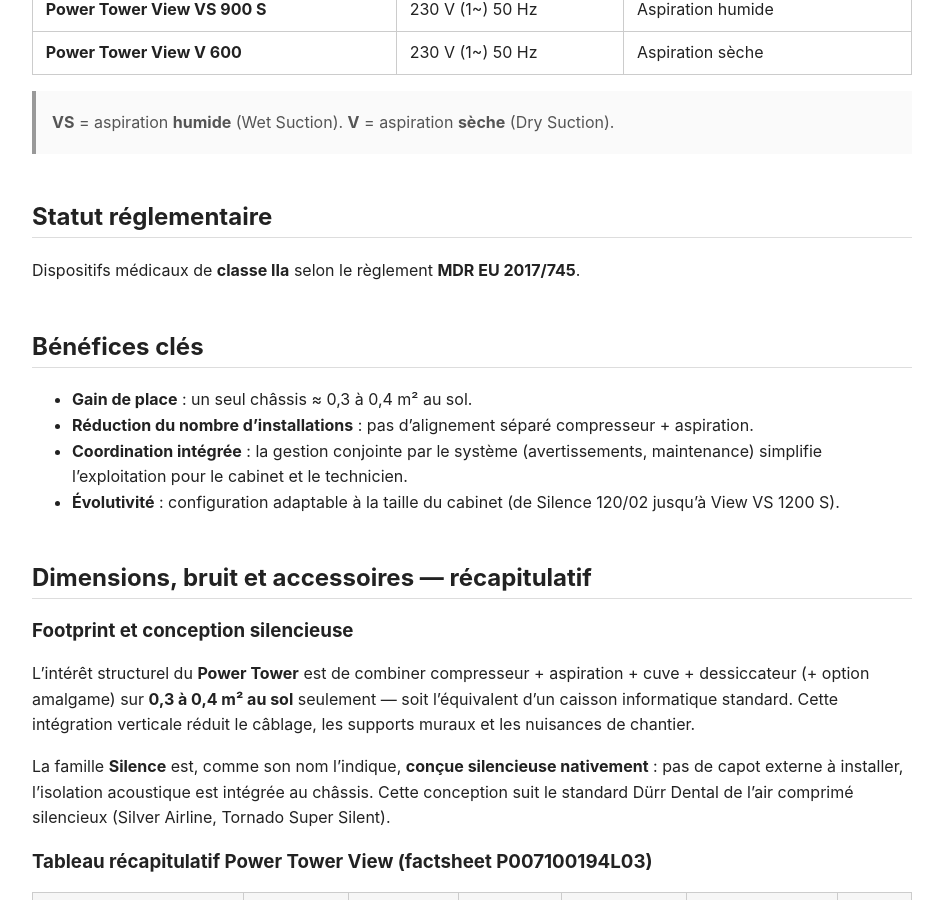
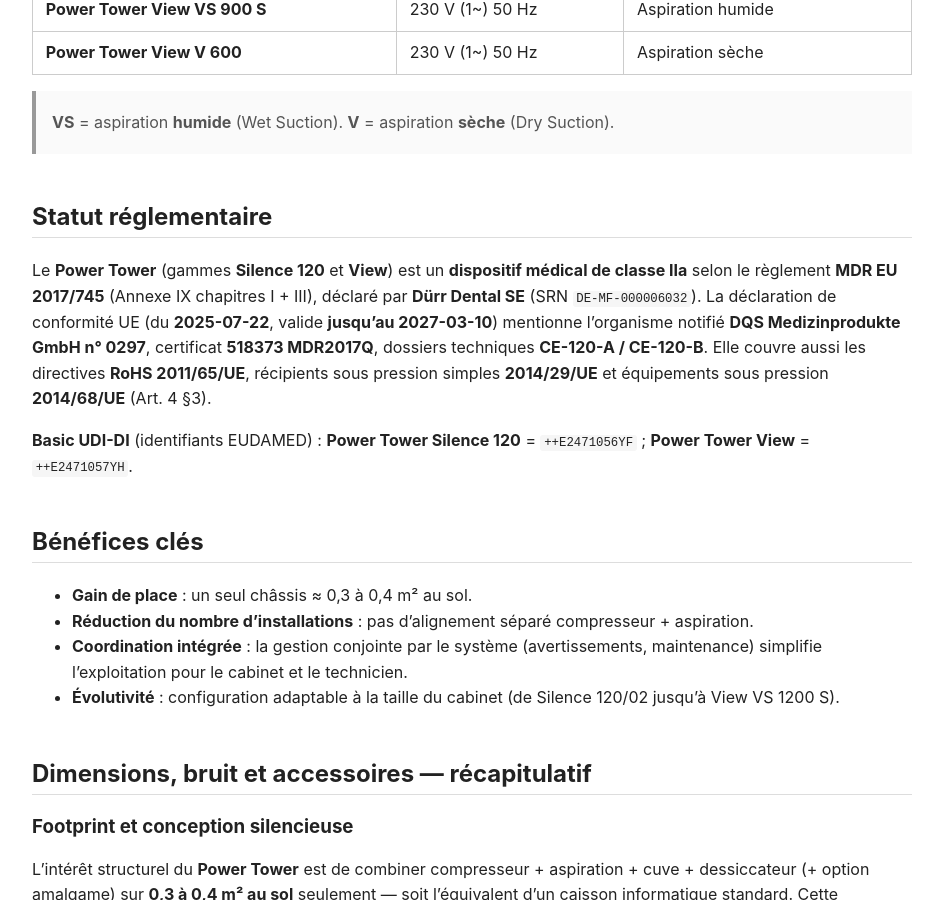
Before and after one commit to Grzybicki/durr-dental-knowledge-base, a Jekyll site: the page built from docs/fr/conventionnel/power-tower/overview.md, in a window 1280 px wide and 900 px high, scrolled down 1729 px. Shown: the whole window, without its empty margins (168-1111 px from the left). Built offline with Jekyll 4.4.1, drawn with Linux system fonts in a browser that asks for light colours.

Commit message:
docs(power-tower): DM IIa confirmé sur DoC officielle + Basic UDI-DI EUDAMED (0.11.2)
Power Tower Silence 120 (++E2471056YF) et View (++E2471057YH) = DM classe IIa, DoC Dürr Dental SE
2025-07-22 (→ 2027-03-10), MDR Annexe IX ch. I+III, NB DQS 0297, cert 518373 MDR2017Q, dossiers
CE-120-A/B, SRN DE-MF-000006032. Résout la dernière ligne Power Tower « à confirmer ». validate 0/0.

Co-Authored-By: Claude Opus 4.8 (1M context) <noreply@anthropic.com>
Claude-Session: https://claude.ai/code/session_019cKS3uEykA2Nkb6zYWFWCh

```diff
--- a/docs/fr/conventionnel/power-tower/overview.md
+++ b/docs/fr/conventionnel/power-tower/overview.md
@@ -129,8 +129,17 @@ Points importants (verbatim documentation officielle) :
 
 ## Statut réglementaire
 
-Dispositifs médicaux de **classe IIa** selon le règlement **MDR EU
-2017/745**.
+Le **Power Tower** (gammes **Silence 120** et **View**) est un **dispositif
+médical de classe IIa** selon le règlement **MDR EU 2017/745** (Annexe IX
+chapitres I + III), déclaré par **Dürr Dental SE** (SRN `DE-MF-000006032`).
+La déclaration de conformité UE (du **2025-07-22**, valide **jusqu'au
+2027-03-10**) mentionne l'organisme notifié **DQS Medizinprodukte GmbH n° 0297**,
+certificat **518373 MDR2017Q**, dossiers techniques **CE-120-A / CE-120-B**.
+Elle couvre aussi les directives **RoHS 2011/65/UE**, récipients sous pression
+simples **2014/29/UE** et équipements sous pression **2014/68/UE** (Art. 4 §3).
+
+**Basic UDI-DI** (identifiants EUDAMED) : **Power Tower Silence 120** =
+`++E2471056YF` ; **Power Tower View** = `++E2471057YH`.
 
 ## Bénéfices clés
 
```
Also changed, not shown: sources/certificates.md (+1 -1 lines), CHANGELOG.md.
